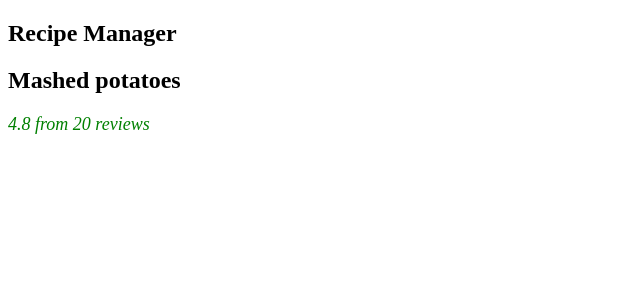
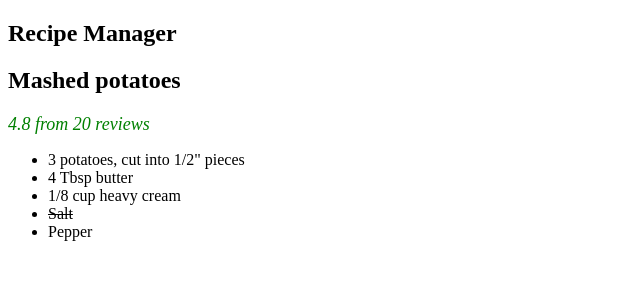
Before and after one commit to AshrafMuhammadNaeem/projectrecipe, a React (Create React App) app: page / in a window 1280 px wide. Shown: the top 300 px of the page, without its empty margins (0-640 px from the left). Built offline with nearby package versions, Linux system fonts and the light colour scheme.

Commit message:
New Component IngredientList.jsx
displayed the ingredient lists using map function via fat arrow syntax.  In order to go through each item in the array used the index to generate the key.

```diff
--- a/src/App.js
+++ b/src/App.js
@@ -3,6 +3,7 @@ import './App.css';
 import React from 'react';
 import RecipeTitle from './RecipeTitle';
 import RecipeRatings from './RecipeRatings';
+import IngredientList from './IngredientList';
 
 // TODO: Add recipe object
 const recipe = {
@@ -15,9 +16,10 @@ const recipe = {
       { name: '3 potatoes, cut into 1/2" pieces', prepared: false },
       { name: '4 Tbsp butter', prepared: false },
       { name: '1/8 cup heavy cream', prepared: false },
-      { name: 'Salt', prepared: false },
+      { name: 'Salt', prepared: true },
       { name: 'Pepper', prepared: false },
   ],
+
 };
 
 function App() {
@@ -26,6 +28,7 @@ function App() {
       <h1> Recipe Manager </h1>
       <RecipeTitle title={ recipe.title } />
       <RecipeRatings feedback={recipe.feedback} />
+      <IngredientList ingredients={recipe.ingredients}/>
     </article>
   );
 }
--- /dev/null
+++ b/src/IngredientList.css
@@ -0,0 +1,3 @@
+.prepared {
+    text-decoration: line-through;
+}
--- /dev/null
+++ b/src/IngredientList.jsx
@@ -0,0 +1,24 @@
+import './IngredientList.css'
+import React from 'react';
+
+function IngredientList(props) {
+    // Create the list items using map
+    const ingredientListItems = props.ingredients.map((ingredient, index) => {
+        return (
+            // Return the desired HTML for each ingredient
+            <li key={index} className={ ingredient.prepared ? 'prepared' : '' }>
+                { ingredient.name }
+            </li>
+        );
+    });
+
+    // return the HTML for the component
+    // ingredientListItems will be rendered as li elements
+    return (
+        <ul>
+            { ingredientListItems }
+        </ul>
+    );
+}
+
+export default IngredientList;
```
